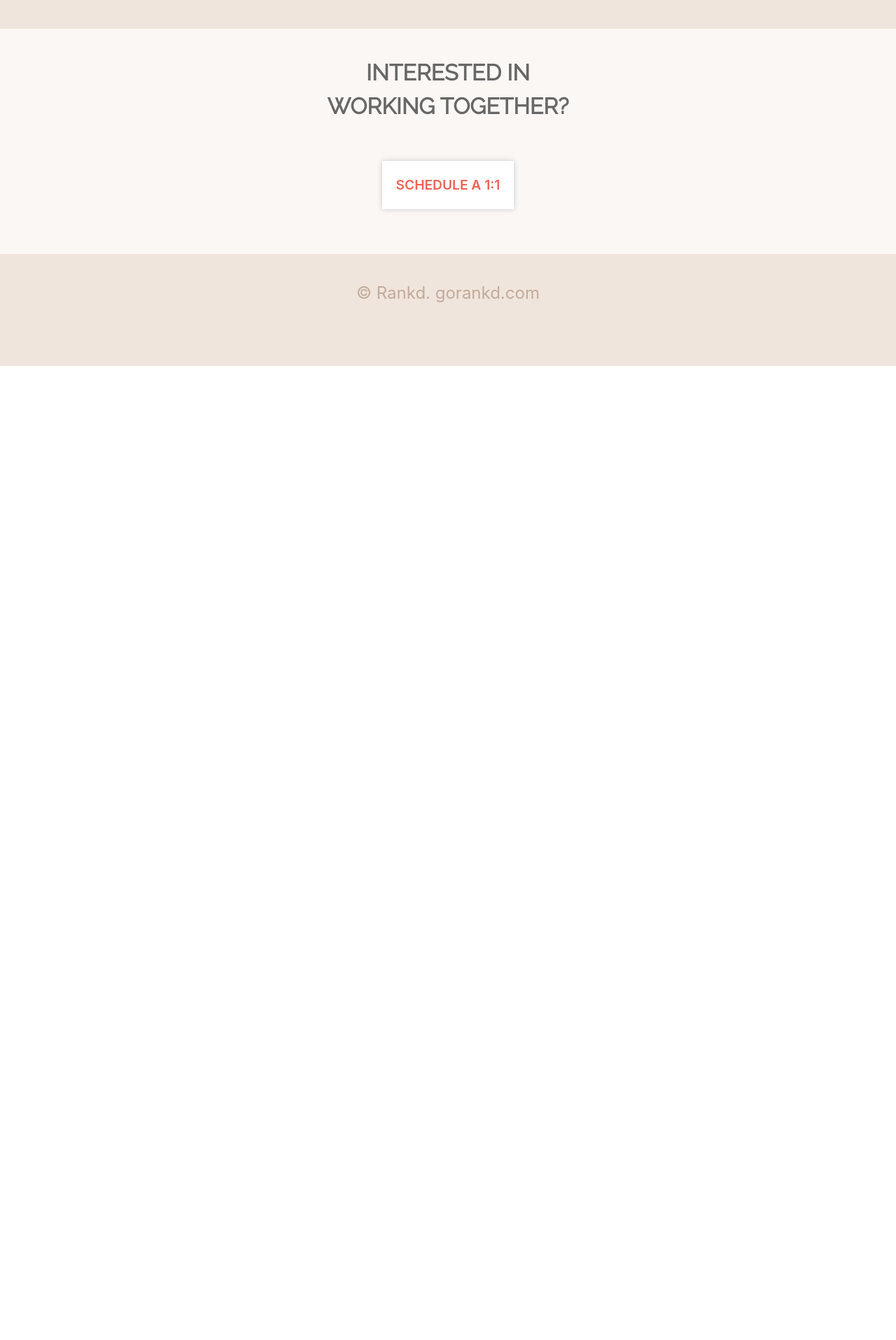
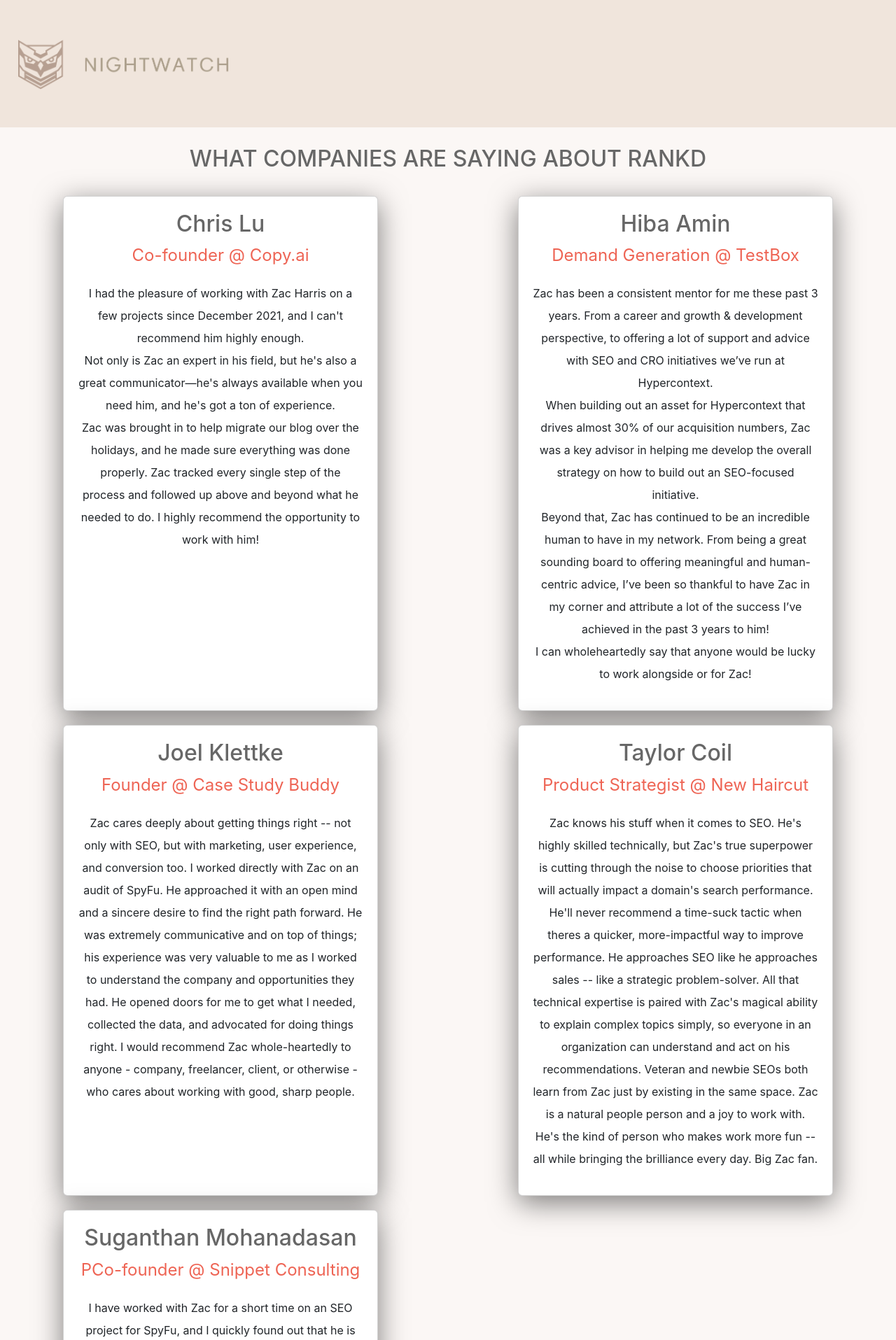
Before and after one commit to harrisharris1/webpage-zacharris, a React (Create React App) app: page / in a window 1280 px wide. Shown: the part 885-2800 px from the top of the page at 70% size. Before the commit the page ends 1408 px from the top, so only its background shows below. Built offline with nearby package versions, Linux system fonts and the light colour scheme.

Commit message:
testimonial section

```diff
--- a/src/App.css
+++ b/src/App.css
@@ -6,8 +6,7 @@
 
 .header_cta{
   background-color: #fbf7f5;
-  height: 50vh;
-  text-align: left;
+  text-align: center;
   color: #676767;
   padding: 2%;
 }
@@ -15,6 +14,11 @@
 .header_cta h2{
   font-size: 3em;
   font-family: 'Poppins', sans-serif;
+  padding-bottom:2%;
+}
+
+.sub_header h3{
+font-size: 1.5em;
 }
 
 .company_name{
@@ -54,6 +58,68 @@
   margin-left:2%;
   margin-right: 2%;
 
+}
+.testimonials_section{
+  width: 100%;
+
+}
+
+.testimonial_heading{
+  font-size: 2em;
+  color: #676767;
+  padding: 2%;
+  text-transform: uppercase;
+}
+
+.testimonials{
+  display: grid;
+  grid-template-columns: repeat(auto-fit, minmax(450px,1fr));
+  grid-gap: 20px;
+}
+
+.card{
+  position: relative;
+    width:450px;
+    margin: 0 auto;
+    background: white;
+    box-sizing: border-box;
+    text-align: center;
+    box-shadow: 0 10px 40px rgba(0,0,0,.5);
+    overflow: hidden;
+    padding: 20px;
+
+}
+.layer{
+  position: absolute;
+    top:calc(100% - 2px);
+    left:0;
+    width:100%;
+    height: 100%;
+    z-index: 1;
+    transition: 0.5s;
+}
+
+
+.name{
+  padding-bottom: 5%;
+  display: block;
+    text-align: center;
+    color:#676767;
+}
+.job{
+  font-size: 1.5em;
+  color: #ee6454;
+
+}
+
+.testimonial_content{
+  font-size: 1em;
+  line-height: 2em;
+}
+
+.bottom_cta_section{
+  background-color:#f0e5dc;
+  margin-top: 5%;
 }
 
 .bottom_cta_section p{
@@ -96,7 +162,6 @@
 }
 
 footer{
-  background-color:#f0e5dc;
   height: 20vh;
 }
 
--- a/src/App.js
+++ b/src/App.js
@@ -12,6 +12,12 @@
        <h2>WE HELP COMPANIES BUILD<br>
        </br>COMPOUNDING ORGANIC<br>
        </br> GROWTH & PIPELINE.</h2>
+       <div className="sub_header">
+<h3>We help companies go beyond traffic<br>
+</br> and turn organic into a channel that compunds,<br>
+</br>producing revenuew month-over-month.<br>
+</br>No jargon, no 1,000 row spreadsheets, just results.</h3>
+       </div>
        <div className="cta_button">
        <a href="mailto:zac.t.harris@gmail.com"> <button>Schedule a 1:1</button></a>
        </div>
@@ -27,6 +33,90 @@
   <div><img className="colorfilter" src={nightwatch} alt=""/></div>
 </div>
       </section>
+
+    <section className="testimonials_section">
+      <h3 className="testimonial_heading">What companies are saying about Rankd</h3>
+
+    <div className="testimonials">
+    <div className="card">
+        <div className="layer"></div>
+        <div className="name">
+                    <h2>Chris Lu</h2>
+                    <span className="job">Co-founder @ Copy.ai </span>
+                </div>
+                <div className="testimonial_content">
+            <p>
+            I had the pleasure of working with Zac Harris on a few projects since December 2021, and I can't recommend him highly enough.
+            <br>
+
+            </br>Not only is Zac an expert in his field, but he's also a great communicator—he's always available when you need him, and he's got a ton of experience.<br>
+            </br>
+            Zac was brought in to help migrate our blog over the holidays, and he made sure everything was done properly. Zac tracked every single step of the process and followed up above and beyond what he needed to do. I highly recommend the opportunity to work with him!</p>
+            </div>
+      </div>
+
+      <div className="card">
+        <div className="layer"></div>
+        <div className="name">
+                    <h2>Hiba Amin</h2>
+                    <span className="job">Demand Generation @ TestBox</span>
+                </div>
+                <div className="testimonial_content">
+            <p>
+            Zac has been a consistent mentor for me these past 3 years. From a career and growth & development perspective, to offering a lot of support and advice with SEO and CRO initiatives we’ve run at Hypercontext. <br>
+            </br>
+When building out an asset for Hypercontext that drives almost 30% of our acquisition numbers, Zac was a key advisor in helping me develop the overall strategy on how to build out an SEO-focused initiative. <br>
+</br>Beyond that, Zac has continued to be an incredible human to have in my network. From being a great sounding board to offering meaningful and human-centric advice, I’ve been so thankful to have Zac in my corner and attribute a lot of the success I’ve achieved in the past 3 years to him!<br>
+</br>
+I can wholeheartedly say that anyone would be lucky to work alongside or for Zac!</p>
+            </div>
+      </div>
+
+      <div className="card">
+        <div className="layer"></div>
+        <div className="name">
+                    <h2>Joel Klettke</h2>
+                    <span className="job">Founder @ Case Study Buddy</span>
+                </div>
+                <div className="testimonial_content">
+            <p>
+            Zac cares deeply about getting things right -- not only with SEO, but with marketing, user experience, and conversion too. I worked directly with Zac on an audit of SpyFu. He approached it with an open mind and a sincere desire to find the right path forward.
+He was extremely communicative and on top of things; his experience was very valuable to me as I worked to understand the company and opportunities they had. He opened doors for me to get what I needed, collected the data, and advocated for doing things right.
+I would recommend Zac whole-heartedly to anyone - company, freelancer, client, or otherwise - who cares about working with good, sharp people.</p>
+            </div>
+      </div>
+
+      <div className="card">
+        <div className="layer"></div>
+        <div className="name">
+                    <h2>Taylor Coil</h2>
+                    <span className="job">Product Strategist @ New Haircut</span>
+                </div>
+                <div className="testimonial_content">
+            <p>Zac knows his stuff when it comes to SEO. He's highly skilled technically, but Zac's true superpower is cutting through the noise to choose priorities that will actually impact a domain's search performance. He'll never recommend a time-suck tactic when theres a quicker, more-impactful way to improve performance. He approaches SEO like he approaches sales -- like a strategic problem-solver.
+All that technical expertise is paired with Zac's magical ability to explain complex topics simply, so everyone in an organization can understand and act on his recommendations. Veteran and newbie SEOs both learn from Zac just by existing in the same space.
+Zac is a natural people person and a joy to work with. He's the kind of person who makes work more fun -- all while bringing the brilliance every day. Big Zac fan.
+            </p>
+            </div>
+      </div>
+
+      <div className="card">
+        <div className="layer"></div>
+        <div className="name">
+                    <h2>Suganthan Mohanadasan</h2>
+                    <span className="job">PCo-founder @ Snippet Consulting</span>
+                </div>
+                <div className="testimonial_content">
+            <p>I have worked with Zac for a short time on an SEO project for SpyFu, and I quickly found out that he is exceptionally well versed with SEO. He can execute massive campaigns at scale, and he is not afraid to take on difficult challenges. We have encountered some challenges along the way, and he was able to find creative ways to solve them. I can highly recommend him.
+            </p>
+            </div>
+      </div>
+
+
+
+
+   </div>
+</section>
 
       <section className="bottom_cta_section">
         <p>Interested in <br>
```
